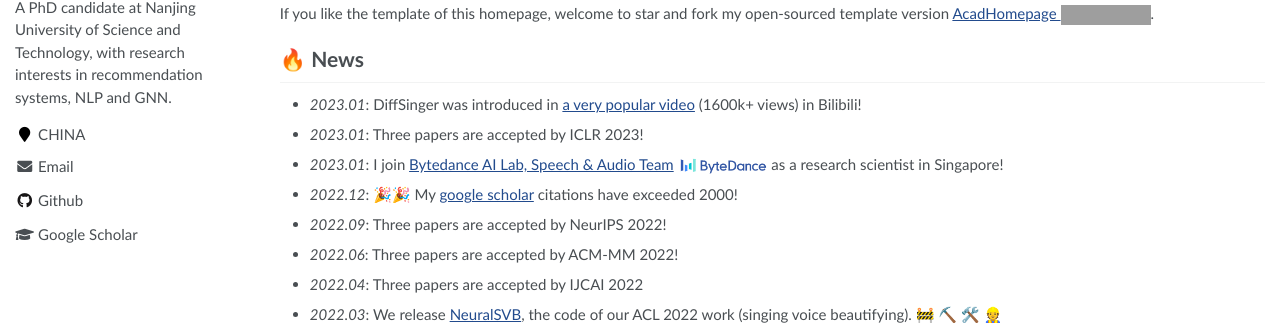
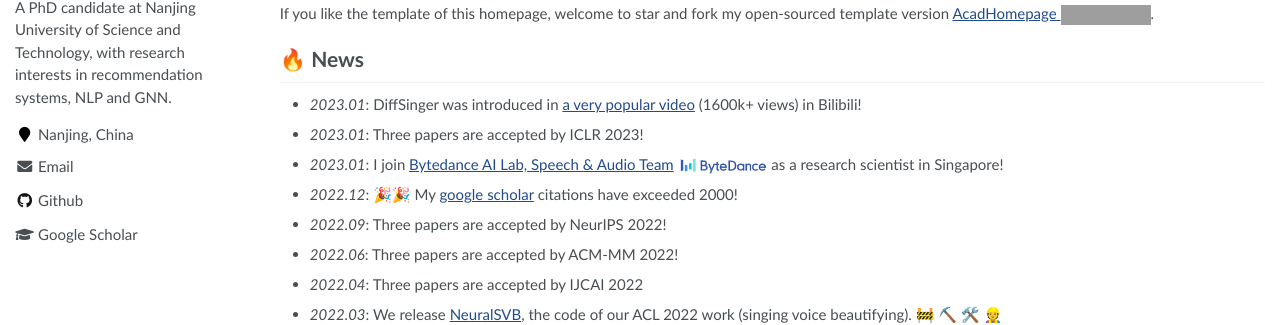
Before and after one commit to huaizhenkou/huaizhenkou.github.io, a Jekyll site: the page built from _pages/about.md, in a window 1280 px wide. Shown: the part 405-730 px from the top of the page. Built offline with Jekyll 4.4.1, drawn with Linux system fonts in a browser that asks for light colours; grey boxes are pictures that could not be loaded.

Commit message:
Update _config.yml

```diff
--- a/_config.yml
+++ b/_config.yml
@@ -24,7 +24,7 @@ author:
   name             : "Huaizhen Kou (寇怀振)"
   avatar           : "images/profile.png"
   bio              : "Nanjing University of Science and Technology"
-  location         : "CHINA"
+  location         : "Nanjing, China"
   employer         :
   pubmed           :
   googlescholar    : "https://scholar.google.com/citations?user=9ylPoCMAAAAJ"
```
